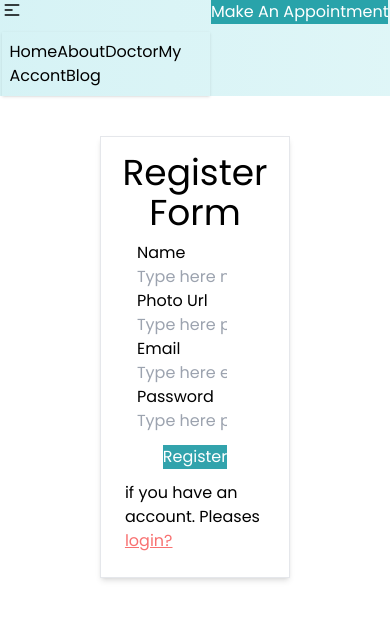
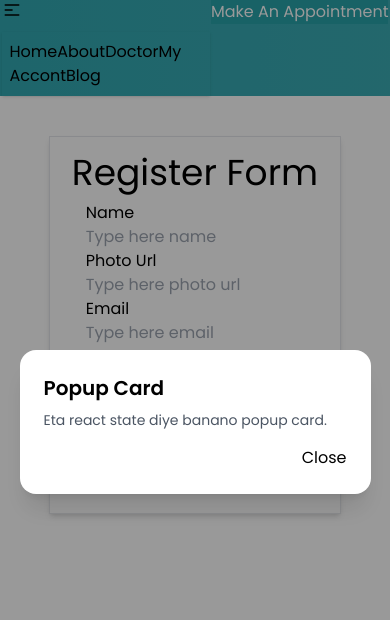
Before and after one commit to tajmirahman/clinikal-appointment-patient-Authentication, a React (Vite) app in the folder my-project/: page /auth/register in a window 390 px wide. Both pictures are taken after a click on the button "Make An Appointment". Shown: the top 620 px of the page. Built offline with nearby package versions, Linux system fonts and the light colour scheme; no server answers.

Commit message:
local storage get star

```diff
--- a/my-project/src/Auth/AuthLayout.jsx
+++ b/my-project/src/Auth/AuthLayout.jsx
@@ -5,7 +5,10 @@ import { Outlet } from 'react-router-dom';
 const AuthLayout = () => {
     return (
         <div>
+            <div className='bg-[#32a3ac]'>
+
             <Header></Header>
+            </div>
 
             <Outlet></Outlet>
 
--- a/my-project/src/Auth/AuthPorvider.jsx
+++ b/my-project/src/Auth/AuthPorvider.jsx
@@ -8,6 +8,7 @@ export const AuthContext = createContext();
 const AuthPorvider = ({ children }) => {
 
     const [user, setUser] = useState(null);
+    const [loading, setLoading]=useState(true);
 
     const createUser = (email, password) => {
         return createUserWithEmailAndPassword(auth, email, password);
@@ -24,6 +25,7 @@ const AuthPorvider = ({ children }) => {
     useEffect(() => {
         const unsubscribe = onAuthStateChanged(auth, (currentUser) => {
             setUser(currentUser);
+            setLoading(false);
         })
         return () => {
             unsubscribe();
@@ -38,7 +40,8 @@ const AuthPorvider = ({ children }) => {
         loginUser,
         user,
         setUser,
-        logoutUser
+        logoutUser,
+        loading
     }
 
 
--- a/my-project/src/Auth/Login.jsx
+++ b/my-project/src/Auth/Login.jsx
@@ -24,16 +24,16 @@ const Login = () => {
 
     return (
         <div className='w-9/12 mx-auto mt-10 */:border'>
-            <div className="card my-10  w-[65%] mx-auto p-4 shadow-md">
+            <div className="card my-10  md:w-[65%] mx-auto p-4 shadow-md">
                 <h2 className='text-4xl text-center'>Login Form</h2>
                 <form onSubmit={handleLogin} className="body p-2">
                     <fieldset className="fieldset ml-3">
                         <legend className="fieldset-legend">Email</legend>
-                        <input type="email" name="email" className="input w-[70%]" placeholder="Type here email" />
+                        <input type="email" name="email" className="input md:w-[70%]" placeholder="Type here email" />
                     </fieldset>
                     <fieldset className="fieldset ml-3">
                         <legend className="fieldset-legend">Password</legend>
-                        <input type="password" name="password" className="input w-[70%]" placeholder="Type here password" />
+                        <input type="password" name="password" className="input md:w-[70%]" placeholder="Type here password" />
                         <p className="label text-red-400 underline">Forget your password?</p>
                     </fieldset>
 
--- a/my-project/src/Auth/Register.jsx
+++ b/my-project/src/Auth/Register.jsx
@@ -29,7 +29,7 @@ const Register = () => {
 
     return (
         <div className='w-9/12 mx-auto mt-10 */:border'>
-            <div className="card my-10  w-[65%] mx-auto p-4 shadow-md">
+            <div className="card my-10  md:w-[65%] mx-auto p-4 shadow-md">
                 <h2 className='text-4xl text-center'>Register Form</h2>
                 <form onSubmit={handleSubmit} className="body p-2">
                     <fieldset className="fieldset ml-3">
--- a/my-project/src/Components/Header.jsx
+++ b/my-project/src/Components/Header.jsx
@@ -1,17 +1,18 @@
 
-import { useContext } from 'react';
+import { useContext, useState } from 'react';
 import { Link } from 'react-router-dom';
 import { AuthContext } from '../Auth/AuthPorvider';
 
 
 const Header = () => {
 
-    const {user, logoutUser} = useContext(AuthContext);
+    const { user, logoutUser } = useContext(AuthContext);
+    const [open, setOpen] = useState(false);
 
-    const handleLogout=()=>{
+    const handleLogout = () => {
         logoutUser()
-        .then(()=>{})
-        .catch(()=>{})
+            .then(() => { })
+            .catch(() => { })
     }
 
 
@@ -44,17 +45,46 @@ const Header = () => {
             </div>
             <div >
                 {
-                  user &&  user?.email ? (
+                    user && user?.email ? (
                         <button onClick={handleLogout} className='btn bg-[#29A3AA] text-white'>Logout</button>
                     )
-                    :
-                    <button className='btn bg-[#29A3AA] text-white'>Make An Appointment</button>
+                        :
+                        <button onClick={() => setOpen(true)} className='btn bg-[#29A3AA] text-white'>Make An Appointment</button>
 
                 }
 
+            </div>
 
-            </div>
+                {/* This modal use for appointment */}
+            {
+                open && (
+                    <div className="fixed inset-0 bg-black/40 flex items-center justify-center z-50">
+                        <div className="bg-white p-6 rounded-2xl w-[90%] max-w-md shadow-xl animate-scale">
+                            <h2 className="text-xl font-semibold mb-2">
+                                Popup Card
+                            </h2>
+
+                            <p className="text-gray-600 text-sm">
+                                Eta react state diye banano popup card.
+                            </p>
+
+                            <div className="mt-4 text-right">
+                                <button
+                                    onClick={() => setOpen(false)}
+                                    className="btn btn-error btn-sm"
+                                >
+                                    Close
+                                </button>
+                            </div>
+                        </div>
+                    </div>
+                )
+            }
+
+
         </div>
+
+
 
     );
 };
--- a/my-project/src/Routes/PrivateRoute.jsx
+++ b/my-project/src/Routes/PrivateRoute.jsx
@@ -3,8 +3,11 @@ import { AuthContext } from '../Auth/AuthPorvider';
 import { Navigate } from 'react-router-dom';
 
 const PrivateRoute = ({children}) => {
-    const {user}=useContext(AuthContext)
+    const {user,loading}=useContext(AuthContext)
 
+    if(loading){
+        return <span className="loading loading-ring loading-xl"></span>
+    }
 
     if(user && user?.email){
         return children;
```
